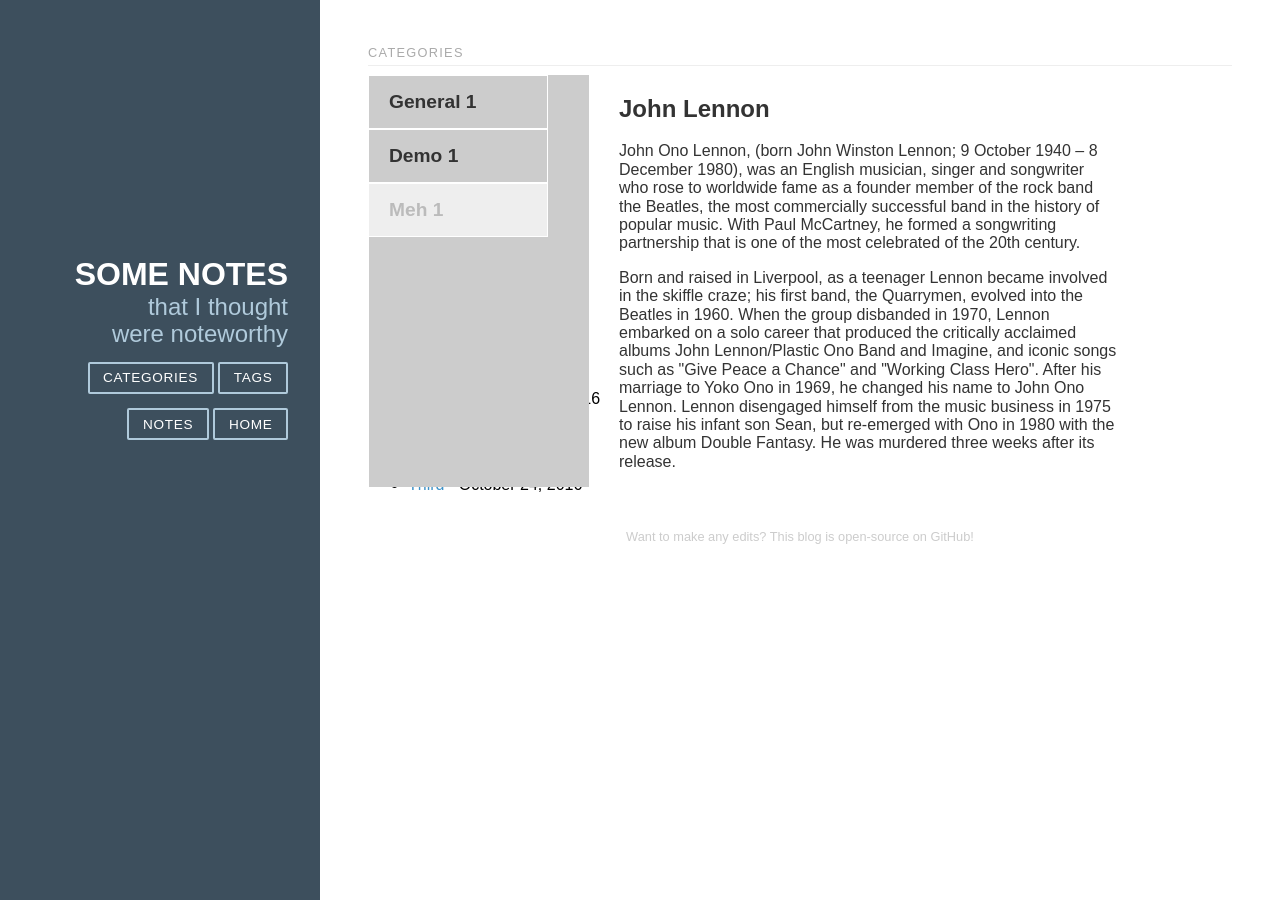
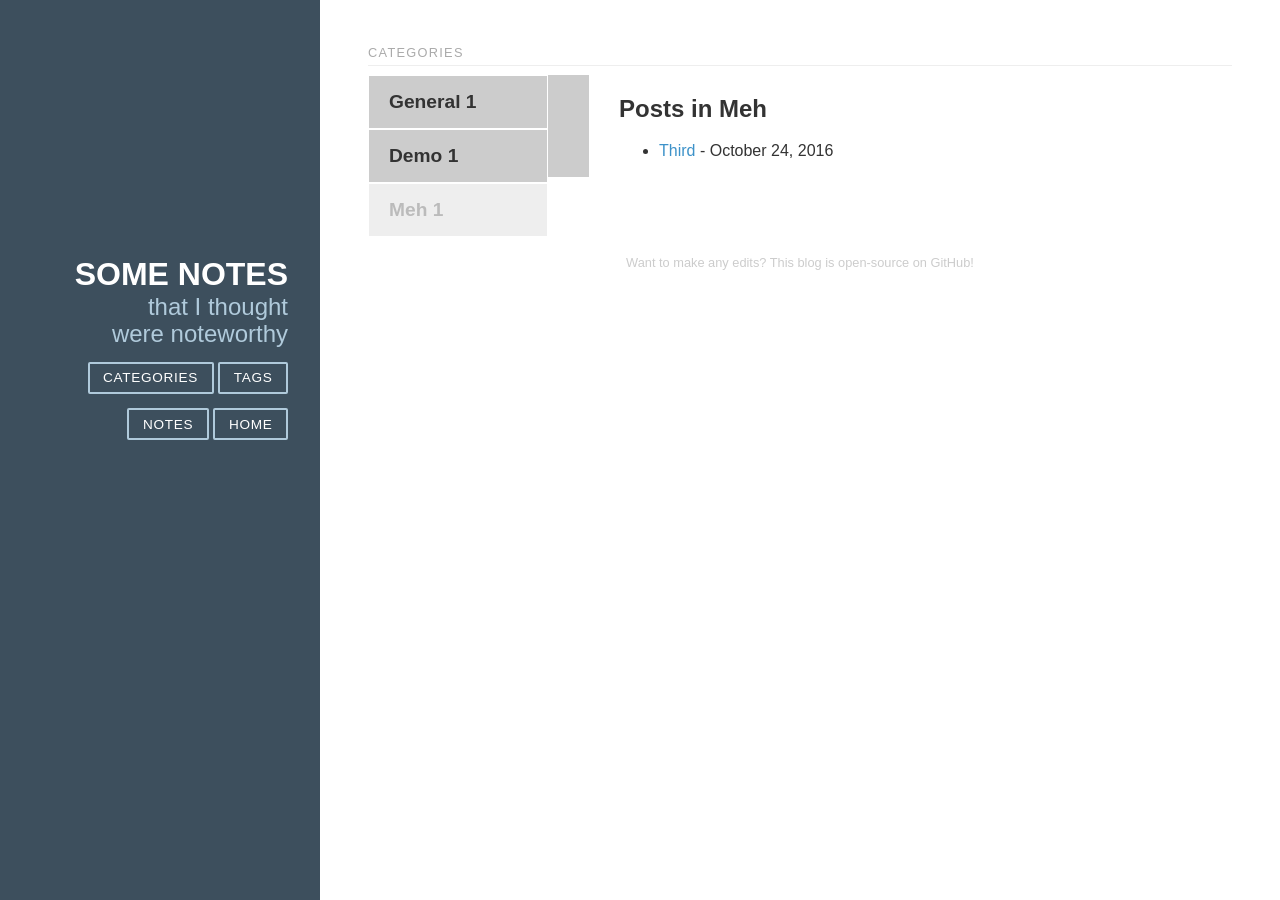
Before and after one commit to monaqvi/monaqvi.github.io, a Jekyll site: the page built from notes/categories.html, in a window 1280 px wide. Built offline with Jekyll 4.4.1, drawn with Linux system fonts in a browser that asks for light colours; nearby versions of some CDN libraries; comment, search, counter and statistics services are not loaded.

Commit message:
Add categoried posts

```diff
--- a/notes/categories.html
+++ b/notes/categories.html
@@ -14,9 +14,17 @@
             <input type="radio" name="sections" id="{{ category }}" checked>
             <label class="pure-u-sm-1-4" for="{{ category }}">{{ category  | capitalize }}<span>{{ site.categories[category].size }}</span></label>
             <article class="pure-u-sm-3-4">
-              <h2>John Lennon</h2>
-              <p>John Ono Lennon, (born John Winston Lennon; 9 October 1940 – 8 December 1980), was an English musician, singer and songwriter who rose to worldwide fame as a founder member of the rock band the Beatles, the most commercially successful band in the history of popular music. With Paul McCartney, he formed a songwriting partnership that is one of the most celebrated of the 20th century.</p>
-              <p>Born and raised in Liverpool, as a teenager Lennon became involved in the skiffle craze; his first band, the Quarrymen, evolved into the Beatles in 1960. When the group disbanded in 1970, Lennon embarked on a solo career that produced the critically acclaimed albums John Lennon/Plastic Ono Band and Imagine, and iconic songs such as "Give Peace a Chance" and "Working Class Hero". After his marriage to Yoko Ono in 1969, he changed his name to John Ono Lennon. Lennon disengaged himself from the music business in 1975 to raise his infant son Sean, but re-emerged with Ono in 1980 with the new album Double Fantasy. He was murdered three weeks after its release.</p>
+              <h2>Posts in {{ category | capitalize }}</h2>
+              <ul>
+              {% assign pages_list = site.categories[category] %}
+                {% for node in pages_list %}
+                  {% if node.title != null %}
+                    {% if group == null or group == node.group %}
+                      <li><a href="{{ site.BASE_PATH }}{{node.url}}">{{node.title}}</a> <span>- {{ node.date | date: "%B %d, %Y" }}</span></li>
+                    {% endif %}
+                  {% endif %}
+                {% endfor %}
+              </ul>
             </article>
           </section>
           {% endfor %}
@@ -26,9 +34,18 @@
             <input type="radio" name="sections" id="{{ category[0] | replace:' ','-' }}" checked>
             <label class="pure-u-sm-1-4" for="{{ category[0] | replace:' ','-' }}">{{ category[0] | capitalize }} <span>{{ category[1].size }}</span></label>
             <article class="pure-u-sm-3-4">
-              <h2>John Lennon</h2>
-              <p>John Ono Lennon, (born John Winston Lennon; 9 October 1940 – 8 December 1980), was an English musician, singer and songwriter who rose to worldwide fame as a founder member of the rock band the Beatles, the most commercially successful band in the history of popular music. With Paul McCartney, he formed a songwriting partnership that is one of the most celebrated of the 20th century.</p>
-              <p>Born and raised in Liverpool, as a teenager Lennon became involved in the skiffle craze; his first band, the Quarrymen, evolved into the Beatles in 1960. When the group disbanded in 1970, Lennon embarked on a solo career that produced the critically acclaimed albums John Lennon/Plastic Ono Band and Imagine, and iconic songs such as "Give Peace a Chance" and "Working Class Hero". After his marriage to Yoko Ono in 1969, he changed his name to John Ono Lennon. Lennon disengaged himself from the music business in 1975 to raise his infant son Sean, but re-emerged with Ono in 1980 with the new album Double Fantasy. He was murdered three weeks after its release.</p>
+              <h2>Posts in {{ category[0] | capitalize }}</h2>
+              <ul>
+              {% assign pages_list = category[1] %}
+                {% for node in pages_list %}
+                  {% if node.title != null %}
+                    {% if group == null or group == node.group %}
+                      <li><a href="{{ site.BASE_PATH }}{{node.url}}">{{node.title}}</a> <span>- {{ node.date | date: "%B %d, %Y" }}</span></li>
+                    {% endif %}
+                  {% endif %}
+                {% endfor %}
+              {% assign pages_list = nil %}
+              </ul>
             </article>
           </section>
           {% endfor %}
@@ -37,7 +54,7 @@
       </div>
     </div>
 <!-- Tab panes -->
-    <div class="pure-u-1">
+<!--     <div class="pure-u-1">
       {% for category in site.categories %}
         <div id="{{ category[0] | replace:' ','-' }}-ref">
           <h2>Posts in {{ category[0] | capitalize }}</h2>
@@ -54,6 +71,6 @@
           </ul>
         </div>
       {% endfor %}
-    </div>
+    </div> -->
   </div>
 </section>
```
